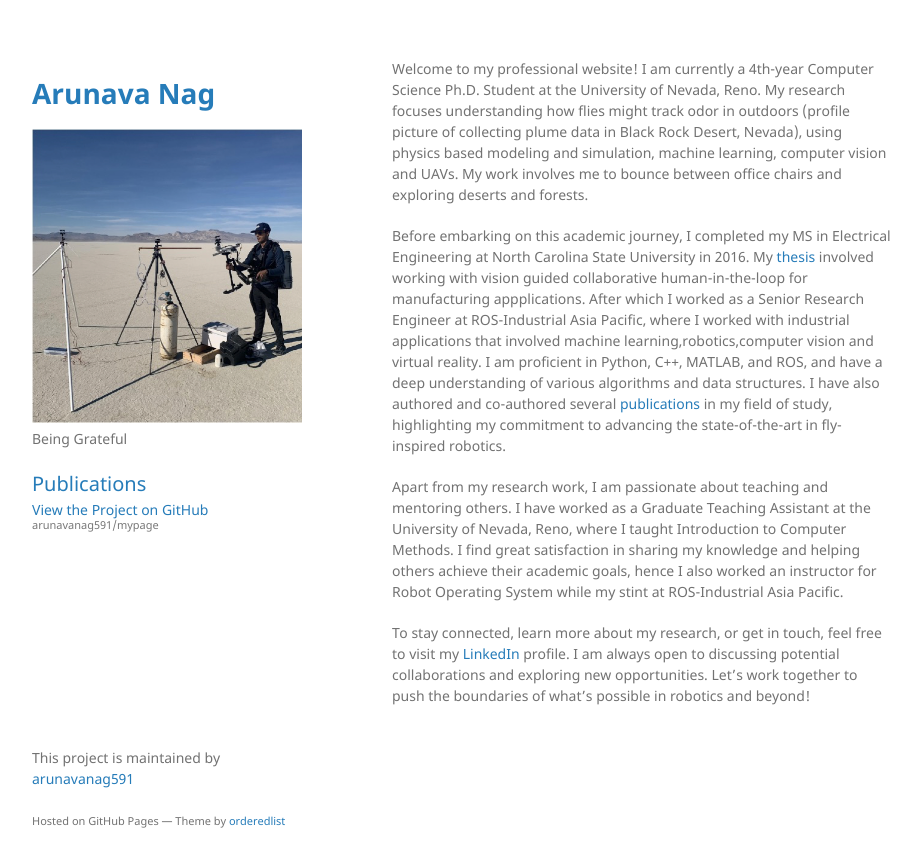
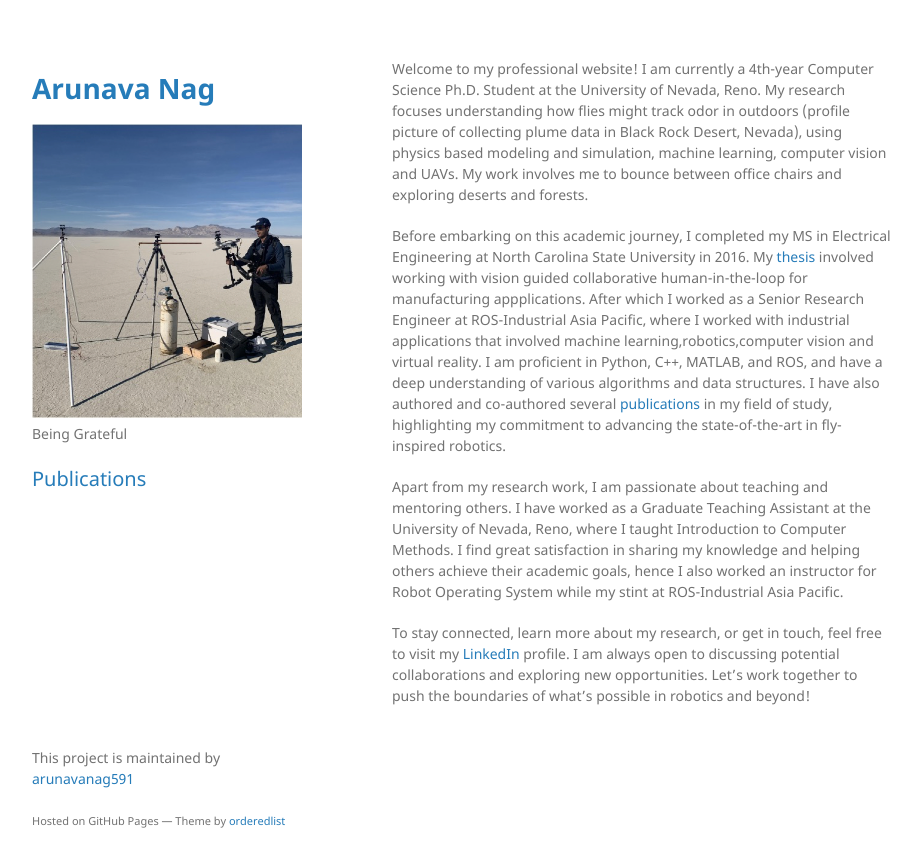
Before and after one commit to arunavanag591/mypage, a Jekyll site: the page built from index.md, in a window 1280 px wide. Shown: the top 867 px of the page, without its empty margins (178-1099 px from the left). Built offline with Jekyll 4.4.1, drawn with Linux system fonts in a browser that asks for light colours.

Commit message:
removed some items from nav pane

```diff
--- a/_layouts/default.html
+++ b/_layouts/default.html
@@ -6,7 +6,7 @@
     <meta name="viewport" content="width=device-width, initial-scale=1">
     <style>
         header {
-          padding-top: 20px; /* Adjust the padding as desired */
+          padding-top: 15px; /* Adjust the padding as desired */
         }
 
         .nav-item {
@@ -45,14 +45,16 @@
             </ul>
         </nav>
 
-
+        {% comment %}
         {% if site.github.is_project_page %}
         <p class="view"><a href="{{ site.github.repository_url }}">View the Project on GitHub <small>{{ site.github.repository_nwo }}</small></a></p>
         {% endif %}
+        {% endcomment %}
 
         {% if site.github.is_user_page %}
         <p class="view"><a href="{{ site.github.owner_url }}">View My GitHub Profile</a></p>
         {% endif %}
+
         {% comment %}
         {% if site.show_downloads %}
         <ul class="downloads">
@@ -62,6 +64,7 @@
         </ul>
         {% endif %}
         {% endcomment %}
+
       </header>
       <section>
 
```
